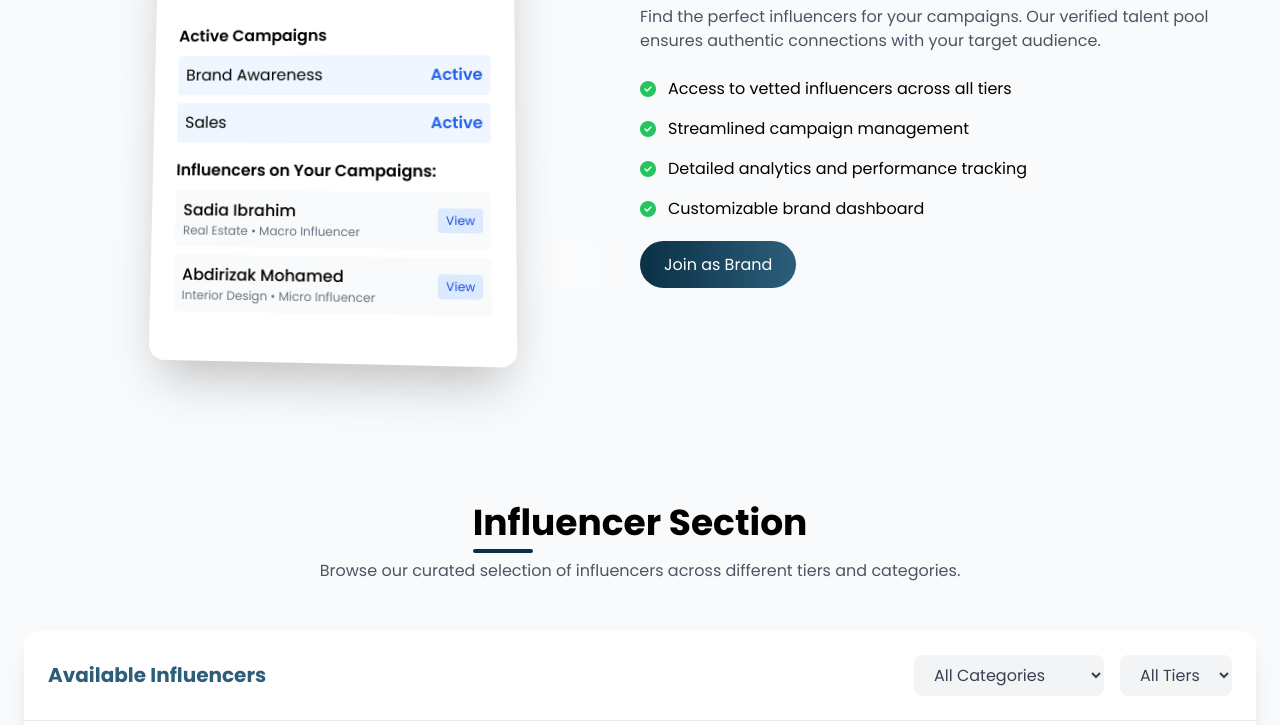
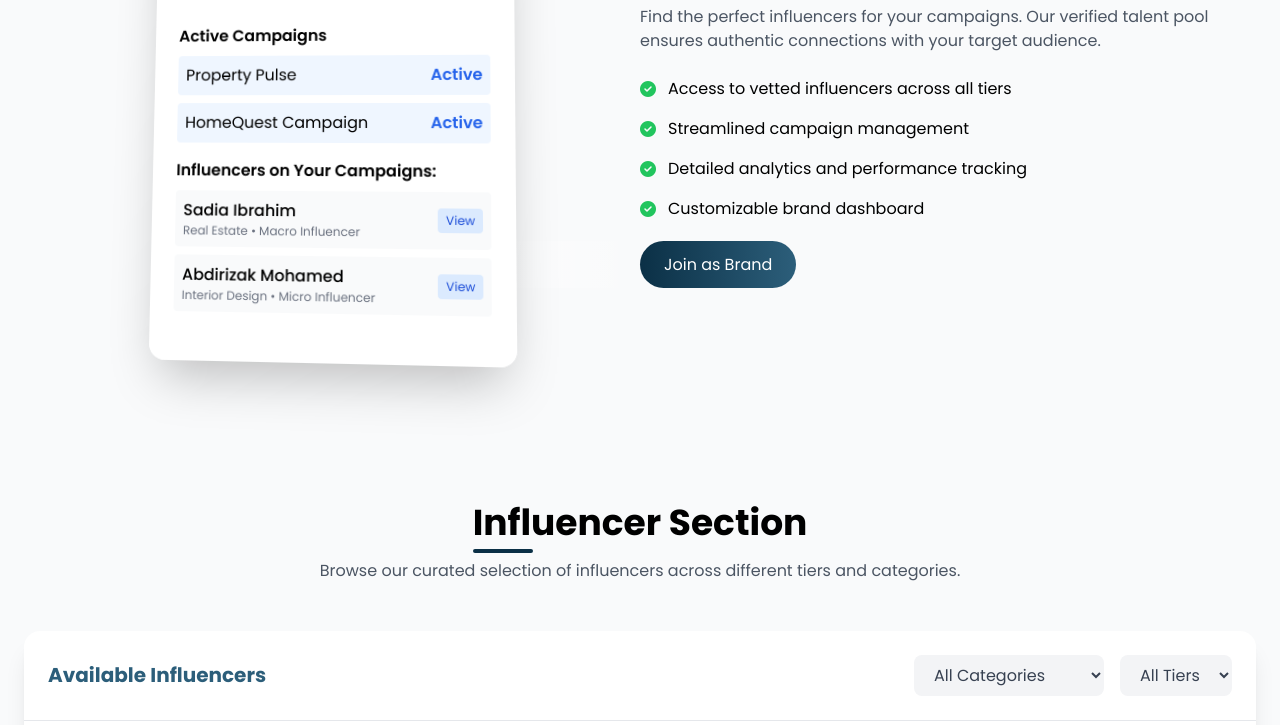
Before and after one commit to osobledevsa/liveX, a plain HTML site: page public/index.html in a window 1280 px wide. Shown: the part 7381-8106 px from the top of the page. Drawn offline with nearby package versions, Linux system fonts and the light colour scheme.

Commit message:
fiexd two lines, final final push

```diff
--- a/public/index.html
+++ b/public/index.html
@@ -1414,11 +1414,11 @@
                                     <h4 class="font-semibold mb-2">Active Campaigns</h4>
                                     <div class="space-y-2">
                                         <div class="flex justify-between items-center p-2 bg-blue-50 rounded">
-                                            <span>Brand Awareness</span>
+                                            <span>Property Pulse</span>
                                             <span class="text-blue-600 font-semibold">Active</span>
                                         </div>
                                         <div class="flex justify-between items-center p-2 bg-blue-50 rounded">
-                                            <span>Sales</span>
+                                            <span>HomeQuest Campaign</span>
                                             <span class="text-blue-600 font-semibold">Active</span>
                                         </div>
                                     </div>
```
